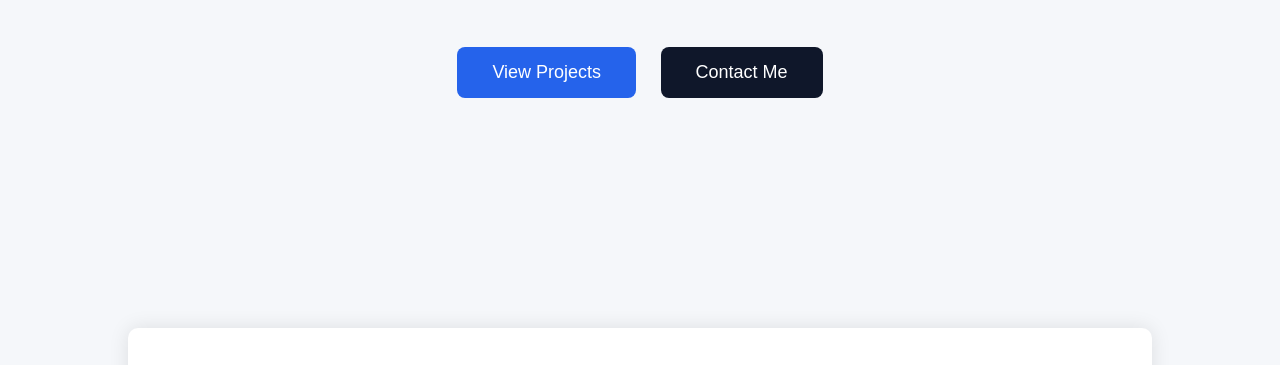
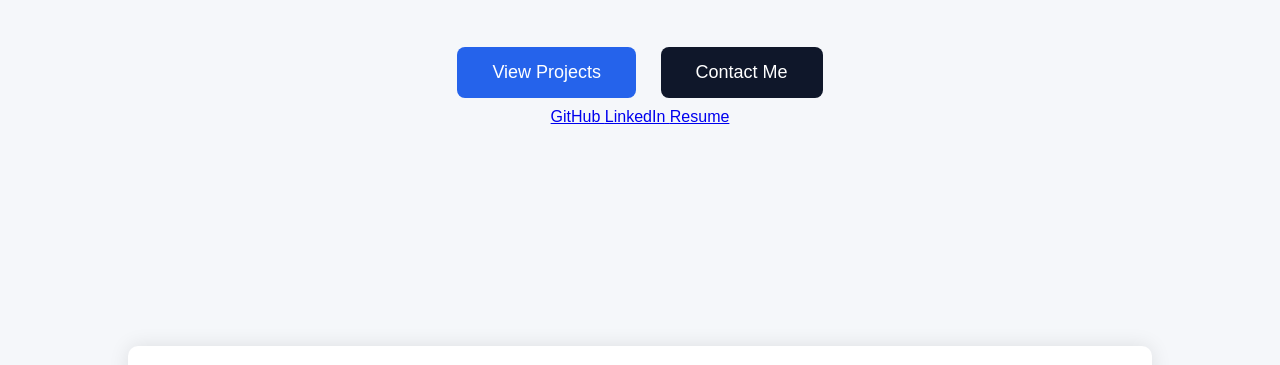
Before and after one commit to Bhuvan2303/portfolio, a plain HTML site: page index.html in a window 1280 px wide. Shown: the part 353-718 px from the top of the page. Drawn offline with Linux system fonts and the light colour scheme.

Commit message:
Add hero buttons for social links
Added hero buttons for GitHub, LinkedIn, and Resume links.

```diff
--- a/index.html
+++ b/index.html
@@ -35,6 +35,22 @@
         <button>View Projects</button>
         <button class="contact-btn">Contact Me</button>
     </div>
+
+    <div class="hero-buttons">
+
+    <a href="https://github.com/Bhuvan2303" target="_blank" class="btn">
+        GitHub
+    </a>
+
+    <a href="https://www.linkedin.com/in/bhuvan-h-r-03a07a229" target="_blank" class="btn">
+        LinkedIn
+    </a>
+
+    <a href="#" class="btn">
+        Resume
+    </a>
+
+</div>
 
 </section>
 
```
